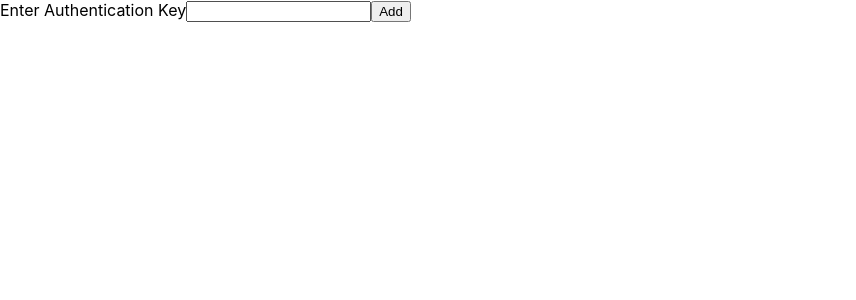
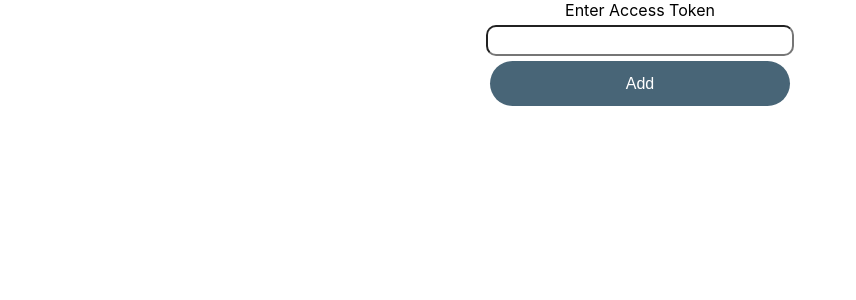
Before and after one commit to Ali4code/Ali4code.github.io, a React (Create React App) app: page / in a window 1280 px wide. Shown: the top 300 px of the page, without its empty margins (0-856 px from the left). Built offline with nearby package versions, Linux system fonts and the light colour scheme.

Commit message:
Styled adding key form

```diff
--- a/src/App.tsx
+++ b/src/App.tsx
@@ -1,7 +1,7 @@
 import { useEffect, useState } from "react";
 import getGitHistory from "./api/git-history-api";
 import SingleCommit from "./components/single commit/single-commit";
-import AuthKeyForm from "./components/auth-key-form";
+import AuthKeyForm from "./components/authkey-form/auth-key-form";
 import { ICommitResponse } from "./api/interface-commit-respose";
 
 function App() {
--- a/src/components/auth-key-form.tsx
+++ /dev/null
@@ -1,21 +0,0 @@
-import { useState } from "react";
-
-function AuthKeyForm() {
-  const [authKey, setAuthKey] = useState("");
-const addKey = () => {
-  if (authKey) {
-    localStorage.setItem('auth-key', authKey)
-    return
-  }
-  alert("please provide an Authentication Key")
-}
-  return (
-    <form onSubmit={addKey}>
-      <label htmlFor="auth-key">Enter Authentication Key</label>
-      <input type="text" id="auth-key" value={authKey} onChange={(e)=> setAuthKey(e.target.value)}/>
-      <button type="submit">Add</button>
-    </form>
-  );
-}
-
-export default AuthKeyForm;
--- /dev/null
+++ b/src/components/authkey-form/auth-key-form.module.css
@@ -0,0 +1,11 @@
+.form {
+display: flex;
+flex-direction: column;
+align-items: center;
+gap: 5px;
+}
+.input {
+    height: 25px;
+    width: 300px;
+    border-radius: 10px;
+}
--- /dev/null
+++ b/src/components/authkey-form/auth-key-form.tsx
@@ -0,0 +1,22 @@
+import { useState } from "react";
+import Button from "../ui/button";
+import Classes from './auth-key-form.module.css'
+function AuthKeyForm() {
+  const [authKey, setAuthKey] = useState("");
+const addKey = () => {
+  if (authKey) {
+    localStorage.setItem('auth-key', authKey)
+    return
+  }
+  alert("please provide an Access Token")
+}
+  return (
+    <form className={Classes.form} onSubmit={addKey}>
+      <label htmlFor="auth-key">Enter Access Token</label>
+      <input className={Classes.input} type="text" id="auth-key" value={authKey} onChange={(e)=> setAuthKey(e.target.value)}/>
+      <Button type="submit">Add</Button>
+    </form>
+  );
+}
+
+export default AuthKeyForm;
--- /dev/null
+++ b/src/components/ui/button.module.css
@@ -0,0 +1,18 @@
+.btn {
+    background-color: #486577;
+    color: #FFFF;
+    font-size: 16px;
+    font-weight: 500;
+    border: none;
+    border-radius: 24px;
+    max-width: 300px;
+    width: 70vw;
+    height: 45px;
+    align-self: center;
+    flex-shrink: 0;
+    margin-bottom: 8px;
+}
+
+.btn:disabled {
+    background-color: #D3D8E1;
+}
--- /dev/null
+++ b/src/components/ui/button.tsx
@@ -0,0 +1,21 @@
+import React from "react";
+import Classes from "./button.module.css";
+
+interface IButtonProps {
+  children: string;
+  onClick?: () => void;
+  className?: string;
+  type?: "button" | "submit" | "reset" | undefined;
+  disabled?: boolean;
+}
+
+function Button(props: IButtonProps) {
+  const { children, onClick, className, ...rest } = props;
+  return (
+    <button {...rest} className={`${Classes.btn} ${className}`} onClick={onClick}>
+      {children}
+    </button>
+  );
+}
+
+export default Button;
```
